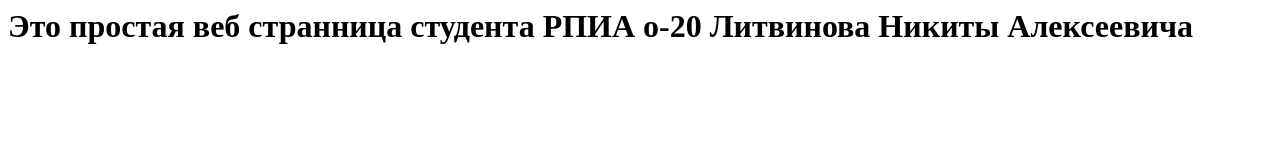
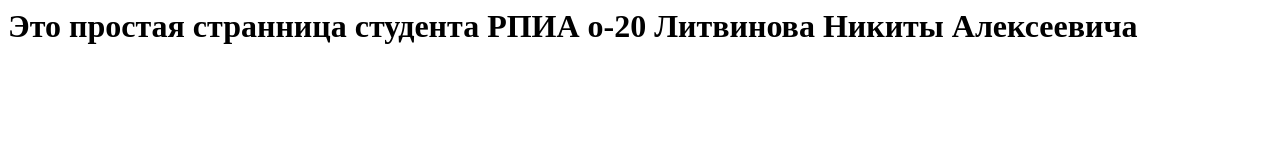
Before and after one commit to Nikerty/Nikerty.github.io, a plain HTML site: page index.html in a window 1280 px wide. Drawn offline with Linux system fonts and the light colour scheme.

Commit message:
Local change

```diff
--- a/index.html
+++ b/index.html
@@ -4,6 +4,6 @@
 <title>Лабораторная работа №3 </title>
 </head>
 <body>
-<h1>Это простая веб странница студента РПИА о-20 Литвинова Никиты Алексеевича</h1>
+<h1>Это простая странница студента РПИА о-20 Литвинова Никиты Алексеевича</h1>
 </body>
 </html>
```
